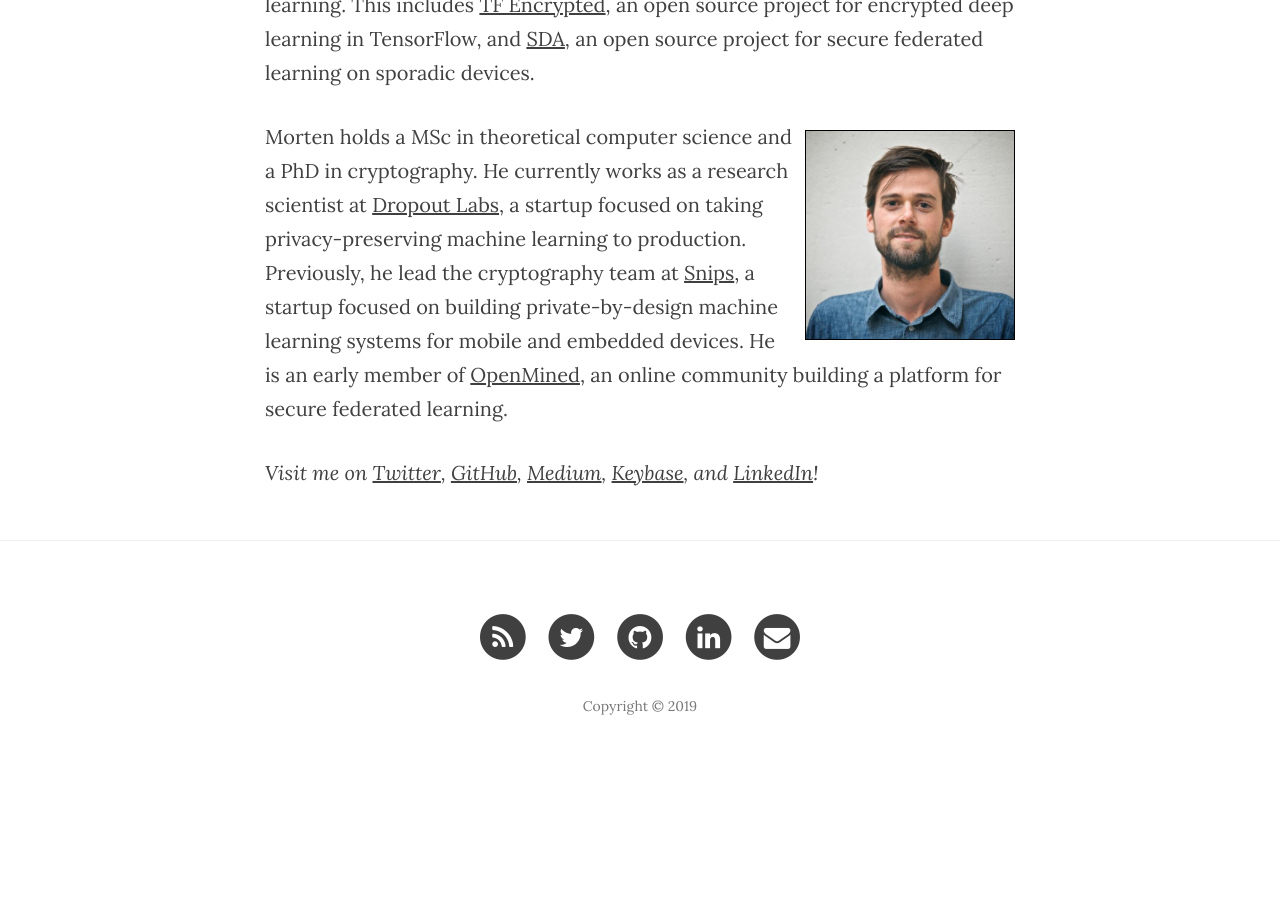
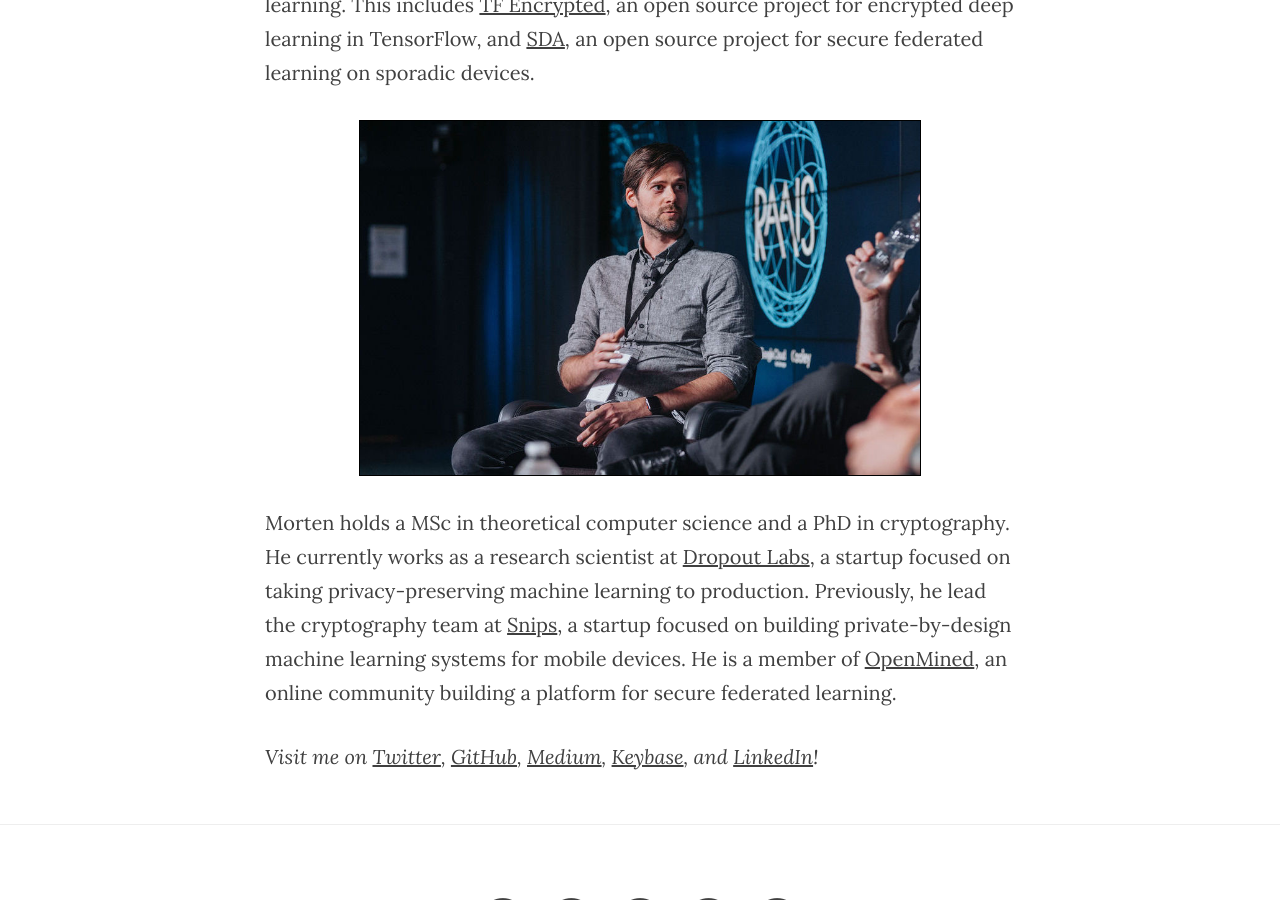
Before and after one commit to mortendahl/mortendahl.github.io, a Jekyll site: the page built from about.md, in a window 1280 px wide and 900 px high, scrolled down 740 px. Built offline with Jekyll 4.4.1, drawn with Linux system fonts in a browser that asks for light colours; nearby versions of some CDN libraries; before the commit the page ends 1524 px from its top, so only the background shows below that.

Commit message:
raais photo

```diff
--- a/about.md
+++ b/about.md
@@ -2,7 +2,7 @@
 layout:      page
 title:       "About"
 description: "For hackers with a focus on real-world applications"
-header-img: "img/about-bg.jpg"
+header-img:  "img/about-bg.jpg"
 twitter:     "mortendahlcs"
 github:      "mortendahl"
 linkedin:    "mortendahlcs"
@@ -15,9 +15,11 @@ His work has primarily been on encrypted deep learning and secure federated lear
 
 <!-- <img src="/assets/morten.jpg" style="display: block; margin-left: auto; margin-right: auto; margin-bottom: 40px; width: 250px;"/> -->
 
-<img src="/assets/morten.jpg" style="float: right; margin-top: 10px; margin-bottom: 10px; margin-left: 10px; width: 210px; border: 1px solid black;"/>
+<!-- <img src="/assets/morten.jpg" style="float: right; margin-top: 10px; margin-bottom: 10px; margin-left: 10px; width: 210px; border: 1px solid black;"/> -->
 
-Morten holds a MSc in theoretical computer science and a PhD in cryptography. He currently works as a research scientist at [Dropout Labs](https://dropoutlabs.com/), a startup focused on taking privacy-preserving machine learning to production. Previously, he lead the cryptography team at [Snips](https://snips.ai/), a startup focused on building private-by-design machine learning systems for mobile and embedded devices. He is an early member of [OpenMined](https://www.openmined.org/), an online community building a platform for secure federated learning.
+<img src="/assets/raais19.jpg" style="margin-left: auto; margin-right: auto; border: 1px solid black;" width="75%"/>
+
+Morten holds a MSc in theoretical computer science and a PhD in cryptography. He currently works as a research scientist at [Dropout Labs](https://dropoutlabs.com/), a startup focused on taking privacy-preserving machine learning to production. Previously, he lead the cryptography team at [Snips](https://snips.ai/), a startup focused on building private-by-design machine learning systems for mobile devices. He is a member of [OpenMined](https://www.openmined.org/), an online community building a platform for secure federated learning.
 
 
 <i>
```
Also changed, not shown: assets/raais19.jpg (added).
